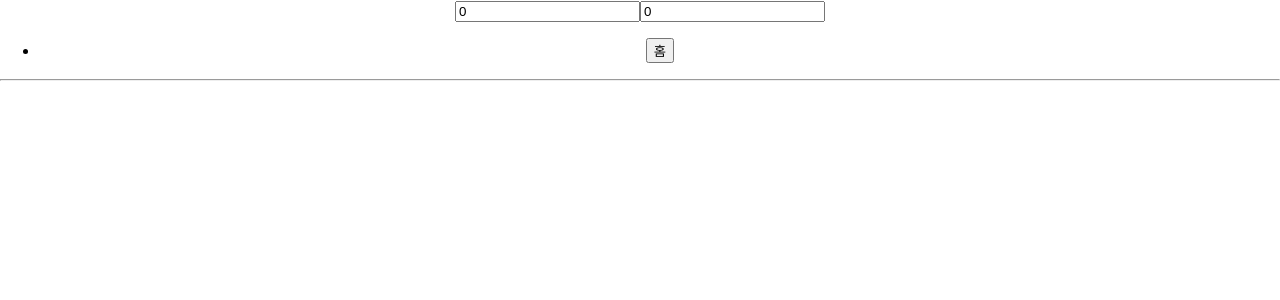
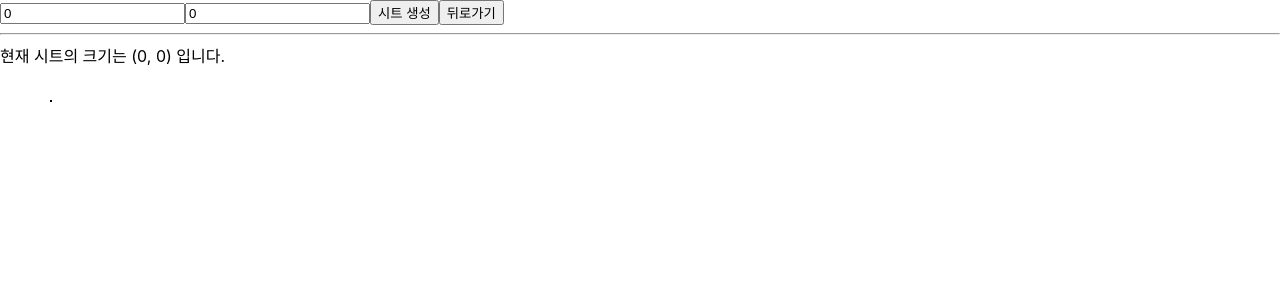
Before and after one commit to SamYangRamen/pivot_table_client, a React (Create React App) app in the folder pivot_table/: page /NewSheet/EditSheet in a window 1280 px wide. Shown: the top 300 px of the page. Built offline with nearby package versions, Linux system fonts and the light colour scheme.

Commit message:
Sheet Drawing

```diff
--- a/pivot_table/src/App.tsx
+++ /dev/null
@@ -1,21 +0,0 @@
-import './App.css';
-import React, { useState, useEffect } from 'react';
-import { Route, Link } from 'react-router-dom';
-import { RouteComponentProps } from 'react-router-dom';
-import Home from './Home';
-import ValueStore from './ValueStore'
-import useStore from './useStore';
-import RootStore from './RootStore';
-import StoreProvider from './StoreProvider';
-import InputSheetRangePage from './InputSheetRangePage';
-
-const App: React.FC = () => {
-  const [store] = useState<RootStore>({ valueStore: new ValueStore });
-  return (
-    <StoreProvider value={store}>
-      <InputSheetRangePage />
-    </StoreProvider>
-  );
-}
-
-export default App;
--- /dev/null
+++ b/pivot_table/src/EditSheet.tsx
@@ -0,0 +1,23 @@
+import React, { useState, useEffect, RefObject, useRef } from 'react';
+import { withRouter } from 'react-router';
+import useStore from './useStore';
+import ShowSheet from './ShowSheet';
+/*
+
+useEffect(() => {
+    const ctx = refctx?.
+})
+*/
+
+const EditSheet: React.FC = () => {
+    const { valueStore } = useStore();
+
+    return (
+        <div>
+            현재 시트의 크기는 ({valueStore.getRowSize()}, {valueStore.getColSize()}) 입니다.
+            <ShowSheet row={valueStore.getRowSize()} col={valueStore.getColSize()} />
+        </div>
+    );
+}
+
+export default EditSheet;
--- a/pivot_table/src/App.css
+++ b/pivot_table/src/Home.css
@@ -1,19 +1,19 @@
-.App {
+.Home {
   text-align: center;
 }
 
-.App-logo {
+.Home-logo {
   height: 40vmin;
   pointer-events: none;
 }
 
 @media (prefers-reduced-motion: no-preference) {
-  .App-logo {
+  .Home-logo {
     animation: App-logo-spin infinite 20s linear;
   }
 }
 
-.App-header {
+.Home-header {
   background-color: #282c34;
   min-height: 100vh;
   display: flex;
@@ -24,7 +24,7 @@
   color: white;
 }
 
-.App-link {
+.Home-link {
   color: #61dafb;
 }
 
--- a/pivot_table/src/Home.js
+++ /dev/null
@@ -1,12 +0,0 @@
-import React from 'react';
-
-const Home = () => {
-    return (
-        <div>
-            <h1>홈</h1>
-            <p>홈, 가장 먼저 보여지는 페이지</p>
-        </div>
-    );
-};
-
-export default Home;
--- /dev/null
+++ b/pivot_table/src/Home.tsx
@@ -0,0 +1,18 @@
+import './Home.css';
+import React, { useState, useEffect } from 'react';
+import { Route, Link, Switch, Redirect, withRouter } from 'react-router-dom';
+
+const Home: React.FC = () => {
+  return (
+    <div>
+      <Link to='/LoadSheet'>
+        <input type="button" name="loadSheet" value='불러오기' />
+      </Link>
+      <Link to='/NewSheet'>
+        <input type="button" name="newSheet" value='새로 만들기' />
+      </Link>
+    </div>
+  );
+}
+
+export default Home;
--- a/pivot_table/src/InputSheetRangePage.tsx
+++ /dev/null
@@ -1,58 +0,0 @@
-import './App.css';
-import React, { useState, useEffect } from 'react';
-import { Route, Link } from 'react-router-dom';
-import { RouteComponentProps } from 'react-router-dom';
-import Home from './Home';
-import ValueStore from './ValueStore'
-import useStore from './useStore';
-import RootStore from './RootStore';
-
-const InputSheetRangePage: React.FC = () => {
-    const [store] = useState<RootStore>({ valueStore: new ValueStore });
-
-    const { valueStore } = useStore();
-
-    const [sheetRange, setSheetRange] = useState({
-        row: 0,
-        col: 0
-    })
-
-    const onChange = (e: React.ChangeEvent<HTMLInputElement>) => {
-        const nextSheetRange = {
-            ...sheetRange,
-            [e.target.name]: parseInt(e.target.value)
-        };
-        setSheetRange(nextSheetRange);
-        if (e.target.name === "row") {
-            valueStore.setRowSize(parseInt(e.target.value));
-        } else if (e.target.name === "col") {
-            valueStore.setColSize(parseInt(e.target.value));
-        } else {
-
-        }
-        alert(valueStore.getRowSize().toString() + " " + valueStore.getColSize().toString())
-    }
-
-    /*
-    useEffect(() => {
-        valueStore.setSheetRange({ row: sheetRange.row, col: sheetRange.col });
-    }, [sheetRange]);
-    */
-    return (
-        <div className="App">
-            <input type="text" name="row" placeholder="rowSize" value={sheetRange.row} onChange={onChange} />
-            <input type="text" name="col" placeholder="colSize" value={sheetRange.col} onChange={onChange} />
-            <ul>
-                <li>
-                    <Link to="/home">
-                        <div><button>홈</button></div>
-                    </Link>
-                </li>
-            </ul>
-            <hr />
-            <Route path="/home" component={Home} exact={true} />
-        </div>
-    );
-}
-
-export default InputSheetRangePage;
--- /dev/null
+++ b/pivot_table/src/LoadSheet.tsx
@@ -0,0 +1,23 @@
+import React, { useEffect, useState, useRef, RefObject } from 'react';
+import { Link, withRouter } from 'react-router-dom';
+
+const LoadSheet: React.FC = () => {
+    const [value, setValue] = useState('');
+
+    const onChange = (e: React.ChangeEvent<HTMLInputElement>) => {
+        setValue(e.target.value);
+    }
+
+    return (
+        <div>
+            <h1>홈</h1>
+            <input type="button" name="value" value={value} onChange={onChange} />
+            <p>홈, 가장 먼저 보여지는 페이지</p>
+            <Link to='/'>
+                <button>뒤로가기</button>
+            </Link>
+        </div>
+    );
+};
+
+export default LoadSheet;
--- /dev/null
+++ b/pivot_table/src/NewSheet.tsx
@@ -0,0 +1,48 @@
+import './Home.css';
+import React, { useState, useEffect } from 'react';
+import { Route, Link, BrowserRouter, withRouter } from 'react-router-dom';
+import Home from './Home';
+import ValueStore from './ValueStore'
+import useStore from './useStore';
+import RootStore from './RootStore';
+import EditSheet from './EditSheet';
+import { render } from '@testing-library/react';
+
+const NewSheet: React.FC = () => {
+    const { valueStore } = useStore();
+
+    const [tempSheetRange, setTempSheetRange] = useState({
+        row: 0,
+        col: 0
+    })
+
+    const onChange = (e: React.ChangeEvent<HTMLInputElement>) => {
+        const nextSheetRange = {
+            ...tempSheetRange,
+            [e.target.name]: parseInt(e.target.value)
+        };
+        setTempSheetRange(nextSheetRange);
+    }
+
+    const changeSheetRange = () => {
+        valueStore.setSheetRange({ row: tempSheetRange.row, col: tempSheetRange.col });
+        // alert(`${valueStore.getRowSize()}, ${valueStore.getColSize()}`);
+    }
+
+    return (
+        <div className="App">
+            <input type="text" name="row" placeholder="rowSize" value={tempSheetRange.row} onChange={onChange} />
+            <input type="text" name="col" placeholder="colSize" value={tempSheetRange.col} onChange={onChange} />
+            <Link to="/NewSheet/EditSheet">
+                <input type="button" name="tempSheetRange" value="시트 생성" onClick={changeSheetRange} />
+            </Link>
+            <Link to="/">
+                <button>뒤로가기</button>
+            </Link>
+            <hr />
+            <Route path="/NewSheet/EditSheet" component={EditSheet} />
+        </div>
+    );
+}
+
+export default NewSheet;
--- /dev/null
+++ b/pivot_table/src/Root.tsx
@@ -0,0 +1,24 @@
+import { useState } from 'react';
+import { Route, Switch, withRouter } from 'react-router';
+import Home from './Home';
+import LoadSheet from './LoadSheet';
+import NewSheet from './NewSheet';
+import RootStore from './RootStore';
+import StoreProvider from './StoreProvider';
+import ValueStore from './ValueStore';
+
+const Root: React.FC = () => {
+    const [store] = useState<RootStore>({ valueStore: new ValueStore });
+
+    return (
+        <StoreProvider value={store}>
+            <Switch>
+                <Route path='/LoadSheet' component={LoadSheet} />
+                <Route path='/NewSheet' component={NewSheet} />
+                <Route path='/' exact component={Home} />
+            </Switch>
+        </StoreProvider>
+    );
+}
+
+export default Root;
--- /dev/null
+++ b/pivot_table/src/ShowSheet.tsx
@@ -0,0 +1,28 @@
+import { RefObject, useRef } from "react";
+import useSheet from "./useSheet";
+import useStore from "./useStore";
+
+interface Props {
+    row: number;
+    col: number;
+}
+
+const ShowSheet: React.FC<Props> = ({ row, col }) => {
+    const { valueStore } = useStore();
+    const refctx: RefObject<HTMLCanvasElement> = useRef<HTMLCanvasElement>(null);
+    const { canvasStyle, totalRowWidth, totalColWidth } = useSheet(refctx, row, col);
+    return (
+        <canvas
+            ref={refctx}
+            className="MyCanvas"
+            style={canvasStyle}
+            id={`${row},${col}`}
+            key={`${row} ${col}`}
+            width={`${totalColWidth}px`}
+            height={`${totalRowWidth}px`}
+        >
+        </canvas>
+    );
+}
+
+export default ShowSheet;
--- a/pivot_table/src/index.tsx
+++ b/pivot_table/src/index.tsx
@@ -1,16 +1,12 @@
-import React, { useState } from 'react';
 import ReactDOM from 'react-dom';
 import './index.css';
-import App from './App';
 import reportWebVitals from './reportWebVitals';
 import { BrowserRouter } from 'react-router-dom';
-import StoreProvider from './StoreProvider';
-import RootStore from './RootStore';
-import ValueStore from './ValueStore';
+import Root from './Root';
 
 ReactDOM.render(
   <BrowserRouter>
-    <App />
+    <Root />
   </BrowserRouter>,
   document.getElementById('root')
 );
--- /dev/null
+++ b/pivot_table/src/useSheet.tsx
@@ -0,0 +1,57 @@
+import { autorun } from "mobx";
+import { RefObject, useEffect } from "react";
+
+type Hook = (
+    refctx: RefObject<HTMLCanvasElement>,
+    row: number,
+    col: number
+) => {
+    canvasStyle: React.CSSProperties;
+    totalRowWidth: number;
+    totalColWidth: number;
+};
+
+const useSheet: Hook = (refctx, row, col) => {
+    const cellRowWidth = 30;
+    const cellColWidth = 60;
+    const totalRowWidth = row * cellRowWidth;
+    const totalColWidth = col * cellColWidth;
+
+    const painter = (ctx: CanvasRenderingContext2D) => {
+        ctx.strokeStyle = 'black';
+        ctx.lineWidth = 1;
+        ctx.beginPath();
+        for (let i = 0; i < col; i++) {
+            for (let j = 0; j < row; j++) {
+                ctx.strokeRect(i * cellColWidth, j * cellRowWidth, cellColWidth, cellRowWidth);
+            }
+        }
+        ctx.stroke();
+    }
+
+    useEffect(() => {
+        const ctx = refctx?.current?.getContext('2d');
+
+        if (ctx == null) {
+            return;
+        }
+
+        autorun(() => {
+            ctx.clearRect(0, 0, totalRowWidth, totalColWidth);
+            painter(ctx);
+        })
+    })
+
+    return {
+        canvasStyle: {
+            top: `${100}px`,
+            left: `${50}px`,
+            border: '1px solid black',
+            position: 'absolute',
+        },
+        totalRowWidth,
+        totalColWidth,
+    };
+}
+
+export default useSheet;
```
Also changed, not shown: 2 other files (tests, documents, lock files or other folders).
